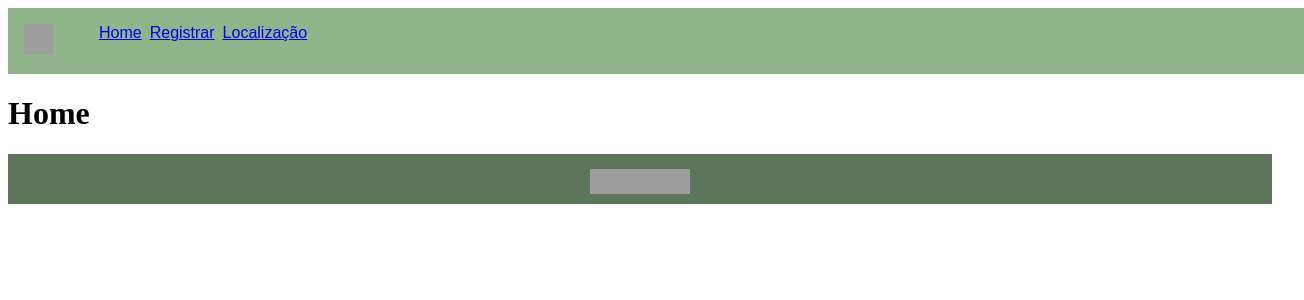
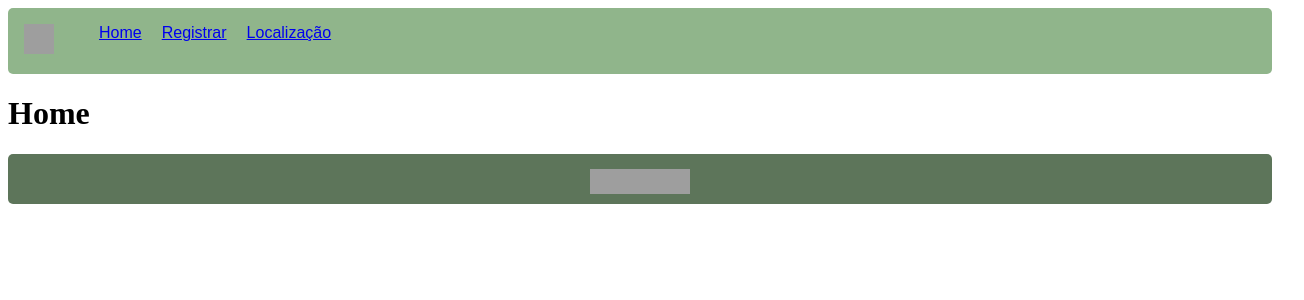
Before and after one commit to rebeca018/PTAC_aula2, a Next.js app: page / in a window 1280 px wide. Shown: the top 300 px of the page, 1304 px wide, since content can reach past the window. Built offline with nearby package versions, Linux system fonts and the light colour scheme; grey boxes are pictures that could not be loaded.

Commit message:
Commit acrescentando algumas coisas no CSS

```diff
--- a/src/app/components/footer.module.css
+++ b/src/app/components/footer.module.css
@@ -4,6 +4,7 @@
     background-color: #5D755A;
     justify-content: center;
     align-items: center;
+    border-radius: 5px;
 }
 /*
     código para alinhar:
--- a/src/app/components/menu.module.css
+++ b/src/app/components/menu.module.css
@@ -1,10 +1,11 @@
 .cabecalho{
-    width:100%;
     background-color: #90B58B;
     display: flex;
     padding: 16px;
     font-family: sans-serif;
     text-decoration:none;
+    border-radius: 5px;
+
 }
 
 .img_menu{
@@ -17,7 +18,7 @@
 }
 
 .navbar_link{
-    padding-right: 8px;
-    text-decoration:none;
+    display: flex;
+    padding-right: 20px;
     text-align: center
 }
--- a/src/app/layout.js
+++ b/src/app/layout.js
@@ -1,6 +1,6 @@
 import Menu from "./components/Menu";
 import Footer from "./components/Footer";
-
+import styles from "./layout.module.css";
 export const metadata = {
   title: "Create Next App",
   description: "Generated by create next app",
@@ -8,7 +8,7 @@ export const metadata = {
 
 export default function RootLayout({ children }) {
   return (
-    <html lang="pt-br">
+    <html lang="pt-br" className={styles.estilo}>
       <body>
         <Menu />
         {children}
--- /dev/null
+++ b/src/app/layout.module.css
@@ -0,0 +1,5 @@
+.estilo{
+    margin: 0;
+    padding: 0;
+
+}
--- a/src/app/not-found.js
+++ b/src/app/not-found.js
@@ -5,7 +5,7 @@ export default function NotFound(){
     return(
         <div className={styles.error}>
             <h2 className={styles.h2}>Error!</h2>
-            <h2 className={styles.h2}>Essa página não existe :(</h2>
+            <h2 className={styles.h2}>Page not found :(</h2>
             <a href="/"><button className={styles.botao}>Retornar para Home</button></a>
         </div>
     )
--- a/src/app/notFound.module.css
+++ b/src/app/notFound.module.css
@@ -1,12 +1,12 @@
 .error {
+    justify-content: center;
+    align-items: center;
     display: block;
     height: auto;
     width: 400px;
     text-align: center;
     border-radius: 5px;
     border: 2px solid red;
-    justify-content: center;
-    align-items: center;
     background-color: #e6e4e4;
 
 
```
